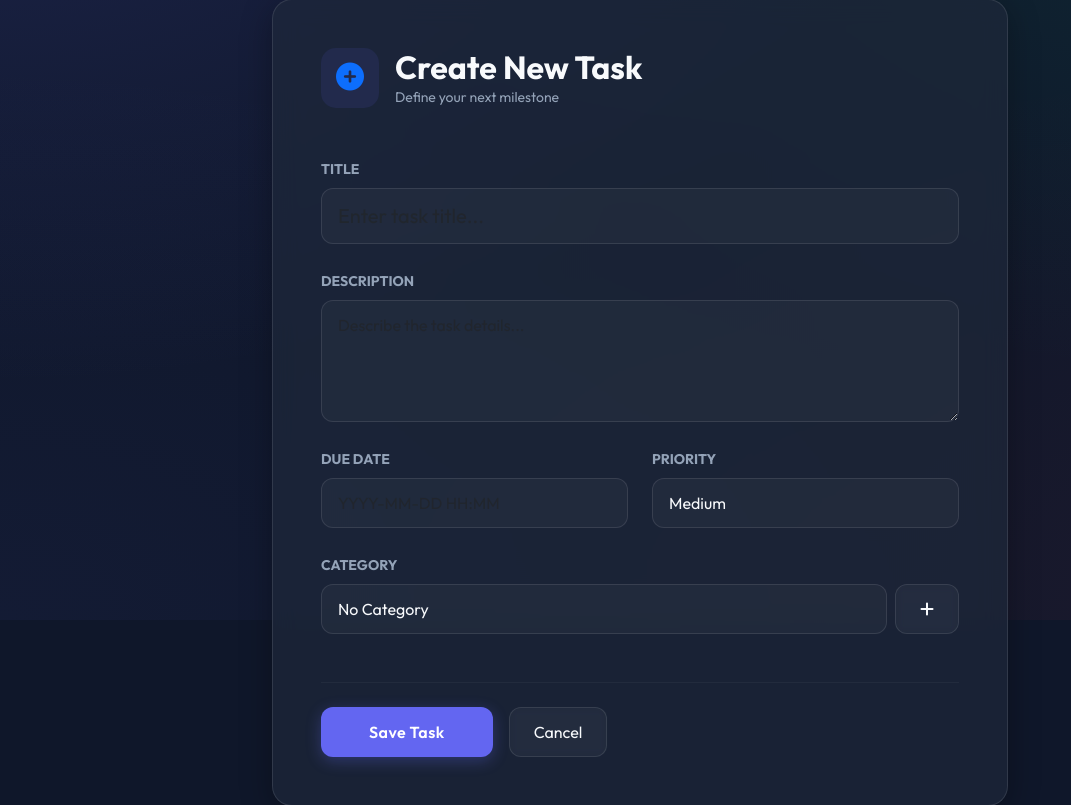
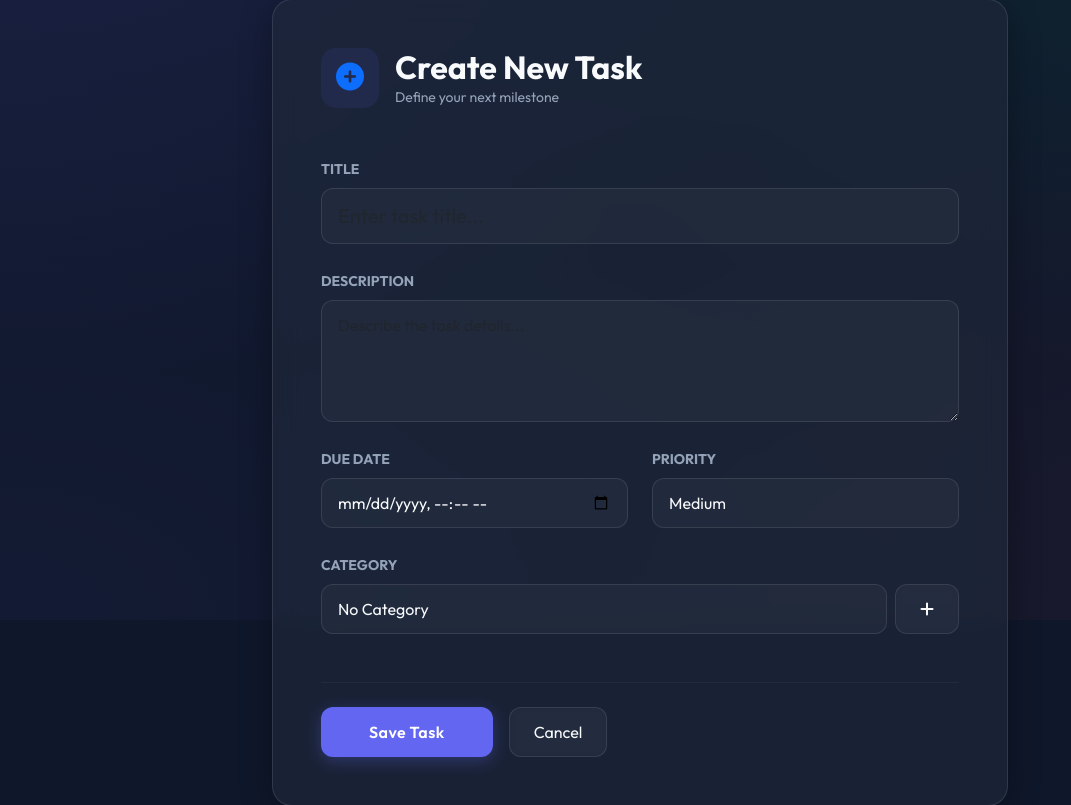
Before and after one commit to bereket-7/Synapse, a Flask app: page /tasks/create in a window 1280 px wide. Shown: the part 180-985 px from the top of the page, without its empty margins (0-1071 px from the left). Run offline with Flask 2, Linux system fonts and the light colour scheme; the visitor is signed in with stand-in values (Sample User, id 1); data comes from the database, SQL or seed files in the repository; data that the repository does not hold is empty.

Commit message:
form and create task html

```diff
--- a/app/forms.py
+++ b/app/forms.py
@@ -29,7 +29,7 @@ class CategoryForm(FlaskForm):
 class TaskForm(FlaskForm):
     title = StringField('Title', validators=[DataRequired()])
     description = TextAreaField('Description')
-    due_date = DateTimeField('Due Date', format='%Y-%m-%d %H:%M', validators=[Optional()])
+    due_date = DateTimeField('Due Date', format='%Y-%m-%dT%H:%M', validators=[Optional()])
     priority = SelectField('Priority', choices=[
         ('Low', 'Low'), ('Medium', 'Medium'), ('High', 'High')], default='Medium')
     category_id = SelectField('Category', coerce=int)
--- a/app/templates/create_task.html
+++ b/app/templates/create_task.html
@@ -32,7 +32,7 @@
                 <div class="row">
                     <div class="col-md-6 mb-4">
                         {{ form.due_date.label(class="form-label text-muted small fw-bold text-uppercase") }}
-                        {{ form.due_date(class="form-control form-control-modern", placeholder="YYYY-MM-DD HH:MM") }}
+                        {{ form.due_date(class="form-control form-control-modern", type="datetime-local") }}
                         {% for error in form.due_date.errors %}
                             <span class="text-danger small mt-1 d-block">{{ error }}</span>
                         {% endfor %}
```
